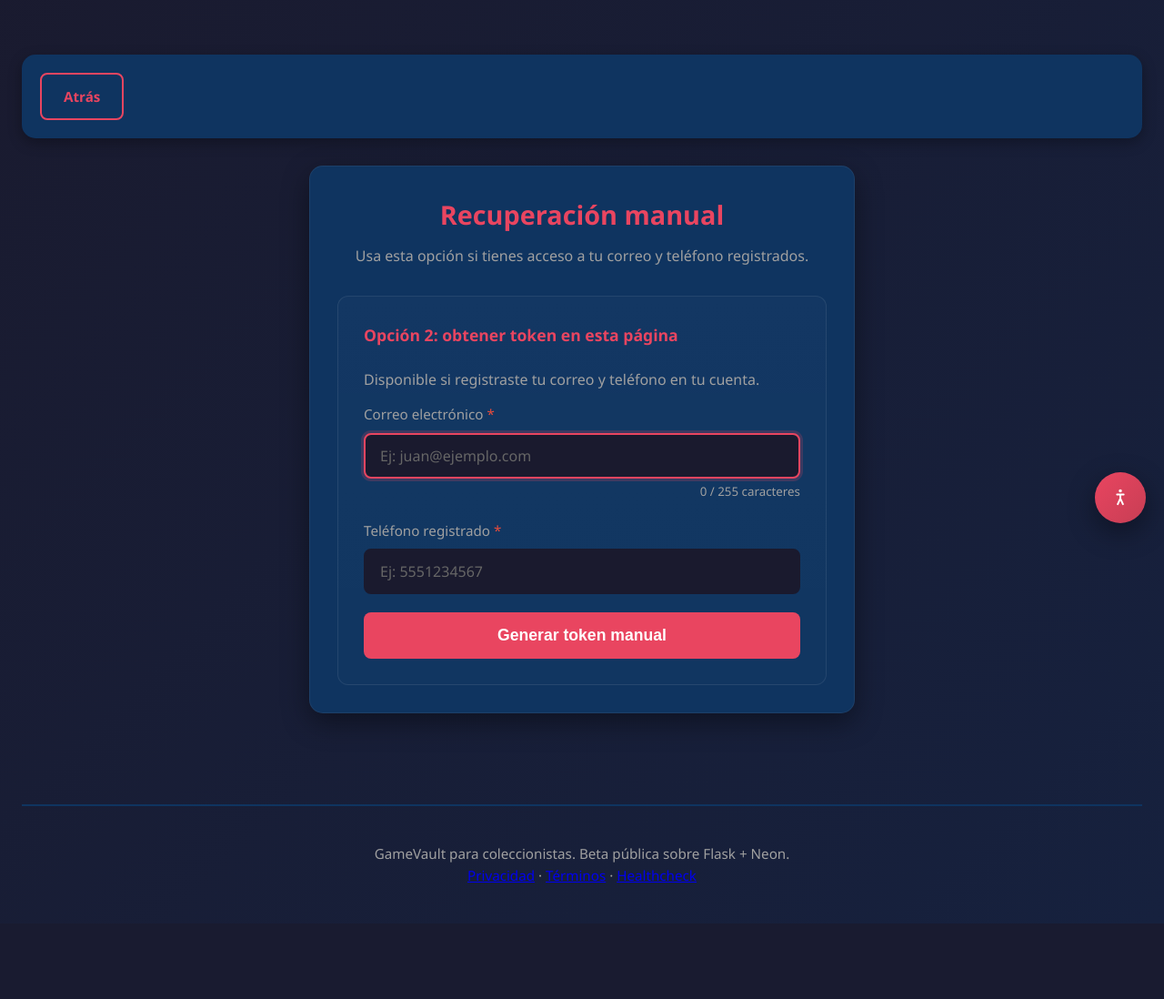
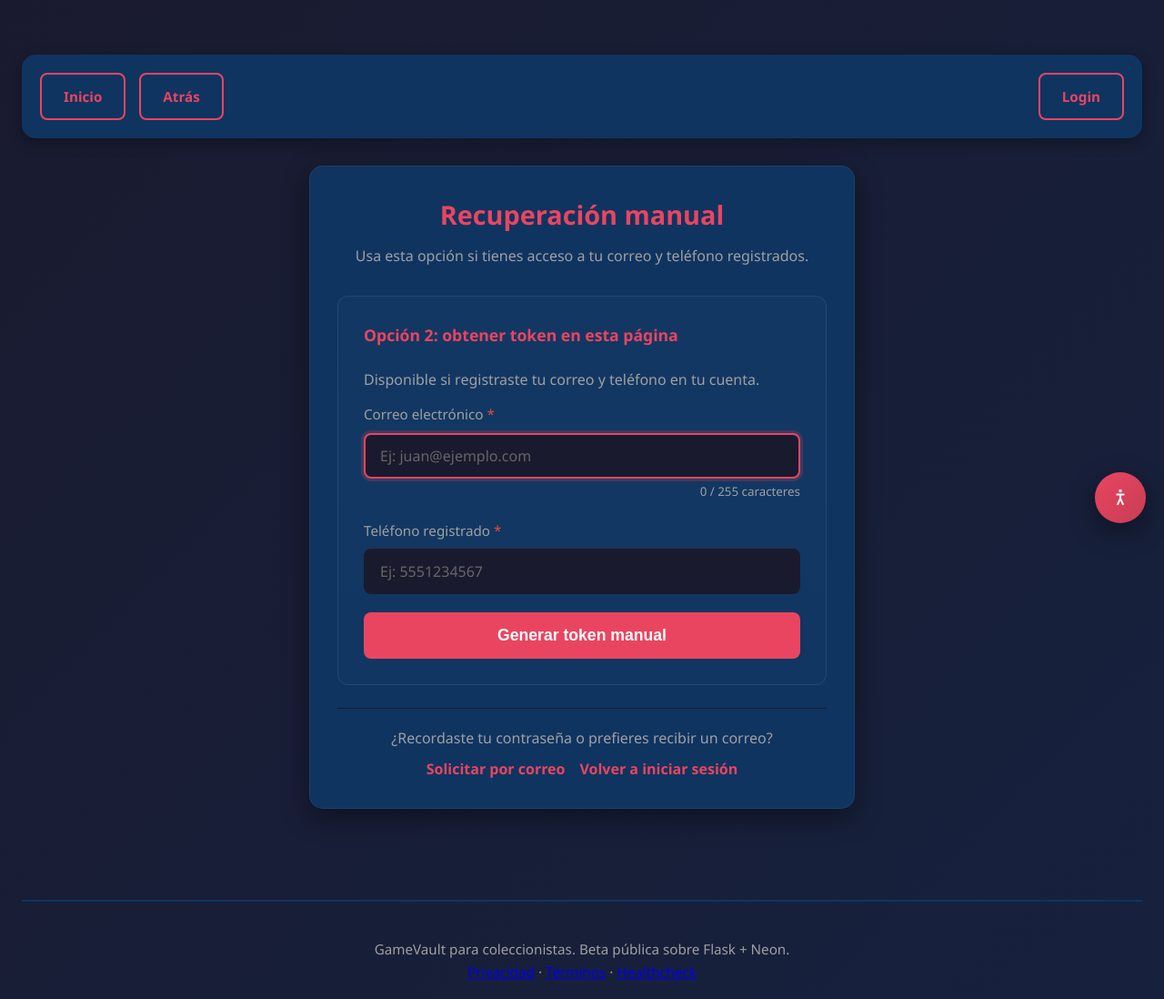
Before and after one commit to HOLA-GG/GameVault-AWS-Project, a Flask app: page /forgot-password/manual in a window 1280 px wide. Shown: the part 197-1295 px from the top of the page at 91% size. Before the commit the page ends 1212 px from the top, so only its background shows below. Run offline with Flask 3, Linux system fonts and the light colour scheme; some libraries are stand-ins or nearby versions.

Commit message:
🎨 Palette: Add landmarks and escape pathways to manual recovery
Add 'Inicio' and 'Login' navigation landmarks to <div class="nav-bar">
and provide dual contextual escape pathways ('Solicitar por correo'
and 'Volver a iniciar sesión') in forgot_password_manual.html.

Co-authored-by: HOLA-GG <214366329+HOLA-GG@users.noreply.github.com>

```diff
--- a/app/templates/forgot_password_manual.html
+++ b/app/templates/forgot_password_manual.html
@@ -5,7 +5,11 @@
 {% block content %}
 <div class="nav-bar">
     <div class="nav-links">
+        <a href="{{ url_for('main.landing') }}" class="btn btn-secondary">Inicio</a>
         <a href="{{ url_for('main.forgot_password') }}" class="btn btn-secondary">Atrás</a>
+    </div>
+    <div class="nav-links">
+        <a href="{{ url_for('main.login') }}" class="btn btn-secondary">Login</a>
     </div>
 </div>
 
@@ -49,6 +53,14 @@
             </div>
         </div>
     {% endif %}
+
+    <div class="auth-toggle" style="margin-top: 25px;">
+        <p>¿Recordaste tu contraseña o prefieres recibir un correo?</p>
+        <div style="display:flex; justify-content:center; gap:16px; flex-wrap:wrap; margin-top:8px;">
+            <a href="{{ url_for('main.forgot_password') }}">Solicitar por correo</a>
+            <a href="{{ url_for('main.login') }}">Volver a iniciar sesión</a>
+        </div>
+    </div>
 </section>
 
 <script nonce="{{ g.csp_nonce }}">
```
Also changed, not shown: tests/test_palette_ux.py (+16 -0 lines), .Jules/palette.md.
